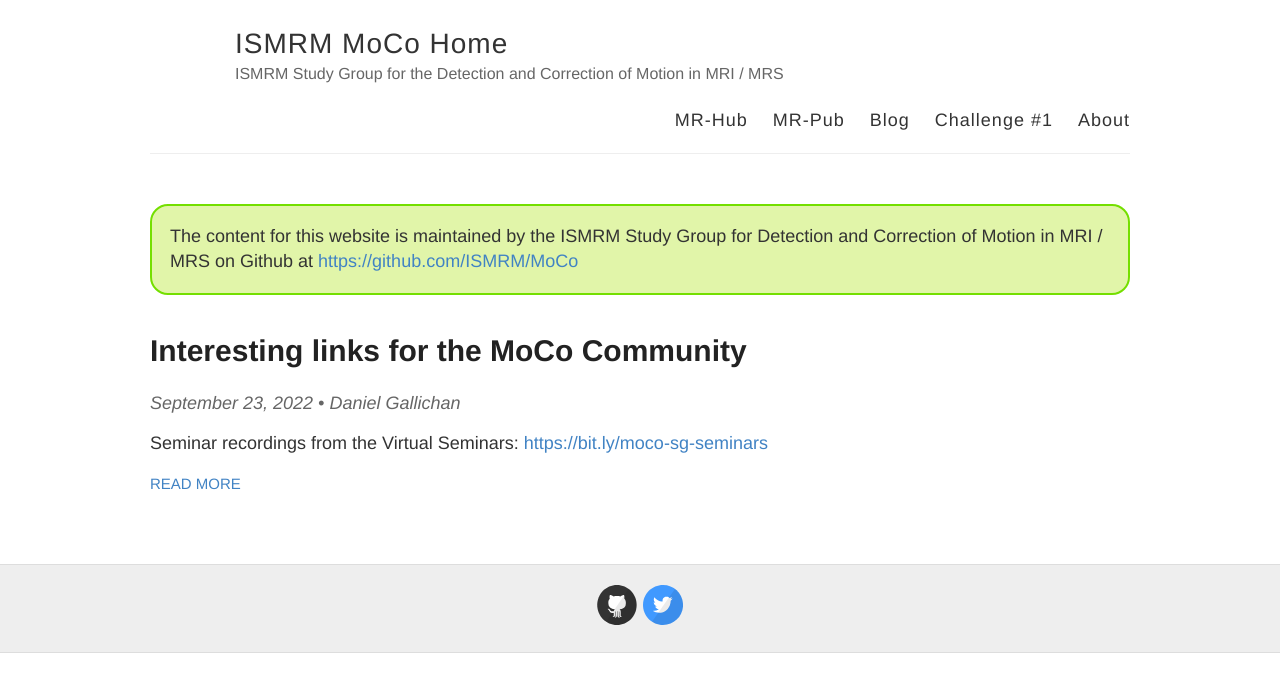
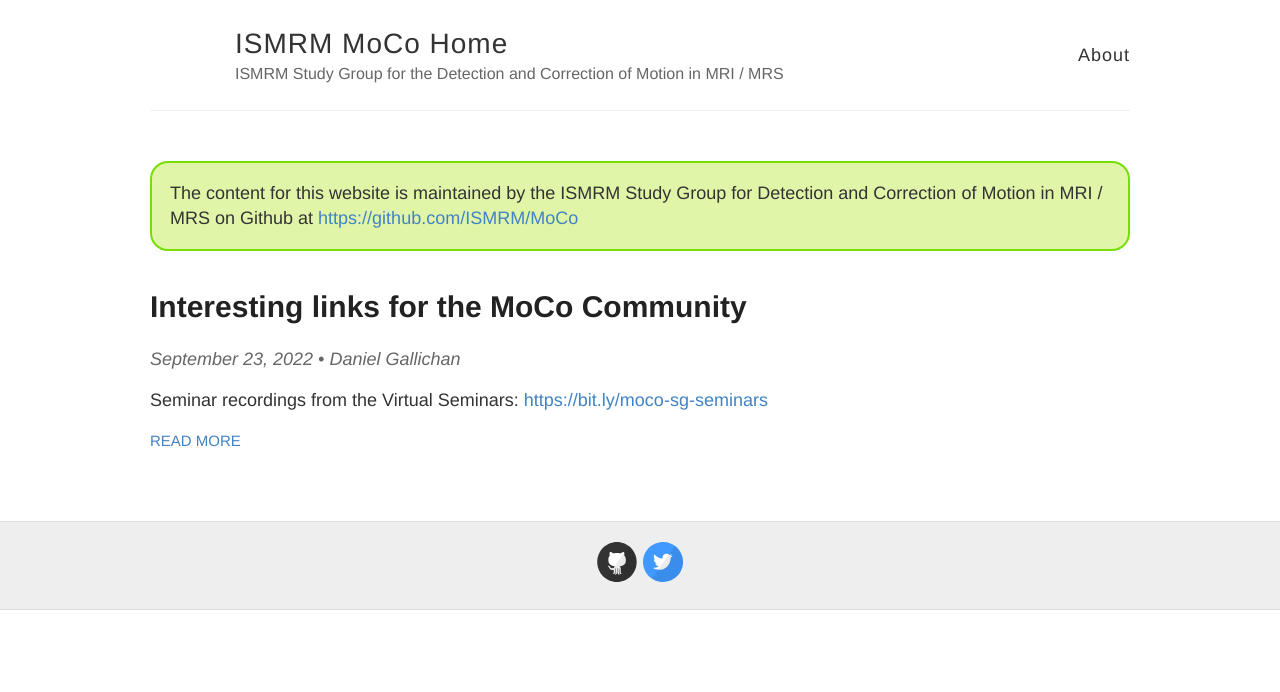
Before and after one commit to ISMRM/MoCo, a Jekyll site: the page built from index.html, in a window 1280 px wide. Shown: the top 692 px of the page. Built offline with Jekyll 4.4.1, drawn with Linux system fonts in a browser that asks for light colours; comment, search, counter and statistics services are not loaded.

Commit message:
Update default.html

```diff
--- a/_layouts/default.html
+++ b/_layouts/default.html
@@ -27,10 +27,6 @@
           </div>
 
           <nav>
-            <a href="https://ismrm.github.io/mrhub/">MR-Hub</a>
-            <a href="https://ismrm.github.io/mrpub/">MR-Pub</a>
-            <a href="{{ site.baseurl }}/">Blog</a>
-            <a href="{{ site.baseurl }}/challenge_one">Challenge #1</a>
             <a href="{{ site.baseurl }}/about">About</a>
           </nav>
         </header>
```
